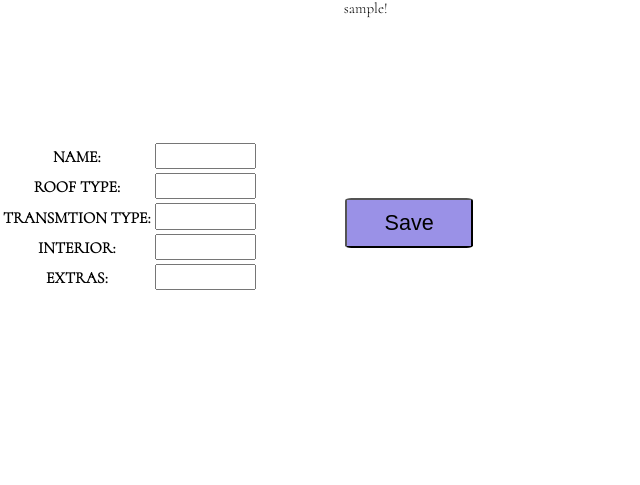
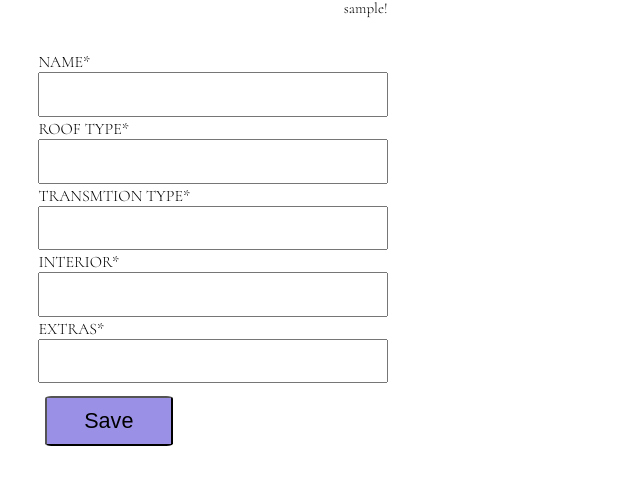
Before and after one commit to nelialanets/car_app, a Django app: page /features/create/ in a window 1280 px wide. Shown: the part 38-523 px from the top of the page, without its empty margins (0-640 px from the left). Run offline with Django 4.2, Linux system fonts and the light colour scheme; the visitor is signed in with stand-in values (Sample User, id 1); some libraries are stand-ins or nearby versions.

Commit message:
styled update, create, delete, forms

```diff
--- a/main_app/static/styles/styles.css
+++ b/main_app/static/styles/styles.css
@@ -96,7 +96,7 @@ font-size: larger;
 	border-bottom: 1px solid #242f39;
 }
 
-input.btnLogin{
+.btnLogin{
 border-radius: 20px !important;
 background-color: #242f39;
 color: #FFFFFF;
@@ -150,7 +150,7 @@ form.loginForm {
 	text-align: center;
 }
 
-input.inpLogin{
+.inpLogin{
 	background-color: white;
 	border: none;
 	padding: 12px 15px;
@@ -312,7 +312,7 @@ input.inpLogin{
 
 }
 
-@media(min-width: 785px) {
+/* @media(min-width: 785px) {
 	.textCarSearch{
 
 		font-size: 40px;
@@ -330,7 +330,7 @@ input.inpLogin{
 	margin-top: 15vh;
 
 }
-input.btnLogin{
+.btnLogin{
 	font-size: 12px;
 	padding: 13px 20px;
 	}
@@ -341,7 +341,7 @@ input.btnLogin{
 		font-size: 14px;
 		width: 90%;
 	}
-input.inpLogin{
+.inpLogin{
 	border: none;
 	padding: 12px 15px;
 	margin: 8px 0;
@@ -399,7 +399,7 @@ input.inpLogin{
 
 		font-size:2.5vh;
 	}
-}
+} */
 
 /*------------------- SignUp/Register --------------------\ */
 
@@ -583,7 +583,7 @@ img, #car-list-img  {
 }
 
 .input, add-car{
-	width: 100%;
+	width: 50%;
 	align-items: center;
 	padding: 3%;
 	border-radius: 5px;
@@ -675,3 +675,42 @@ font-size: larger;
 	border-radius: 3px;
 	border: 1px solid #9a91e7 ;
 }
+/* +============Update=========== */
+.main-update-form{
+	display: flex;
+}
+.update-form{
+	margin: 1%;
+	display: flex;
+	margin-left: 1%;
+	margin-right: 15%;
+	padding: 2%;
+	width: 50%;
+	flex-direction: column;
+}
+
+.main-create{
+	display: flex;
+}
+
+.main-create-form{
+	margin: 1%;
+	display: flex;
+	margin-left: 1%;
+	margin-right: 15%;
+	padding: 2%;
+	width: 50%;
+	flex-direction: column;
+}
+.add-features-main{
+	display: flex;
+}
+.add-features{
+	margin: 1%;
+	display: flex;
+	margin-left: 1%;
+	margin-right: 15%;
+	padding: 2%;
+	width: 50%;
+	flex-direction: column;
+}
--- a/main_app/templates/about.html
+++ b/main_app/templates/about.html
@@ -1,4 +1,5 @@
 {% extends 'base.html'%}
+
 
 {% block content%}
 
--- a/main_app/templates/car_features_create.html
+++ b/main_app/templates/car_features_create.html
@@ -1,12 +1,12 @@
 {% extends 'base.html' %}
-
+{% load crispy_forms_tags %}
 {% block content %}
-<div class="add-car-main">
-    <div class="add-car">
+<div class="add-features-main">
+    <div class="add-features">
     <form  class ="add-form" action="" method="post">
         {% csrf_token %}
         <table>
-            {{ form.as_table }}
+            {{ form|crispy}}
         </table>
     </form>
     <button class="btn-form-add" type="submit" value="Submit!">Save</button>
```
Also changed, not shown: carapp/settings.py (+8 -7 lines), main_app/templates/car_create.html (+5 -3 lines), main_app/templates/car_delete.html (+5 -4 lines), main_app/templates/car_update.html (+6 -4 lines), 2 other files.
